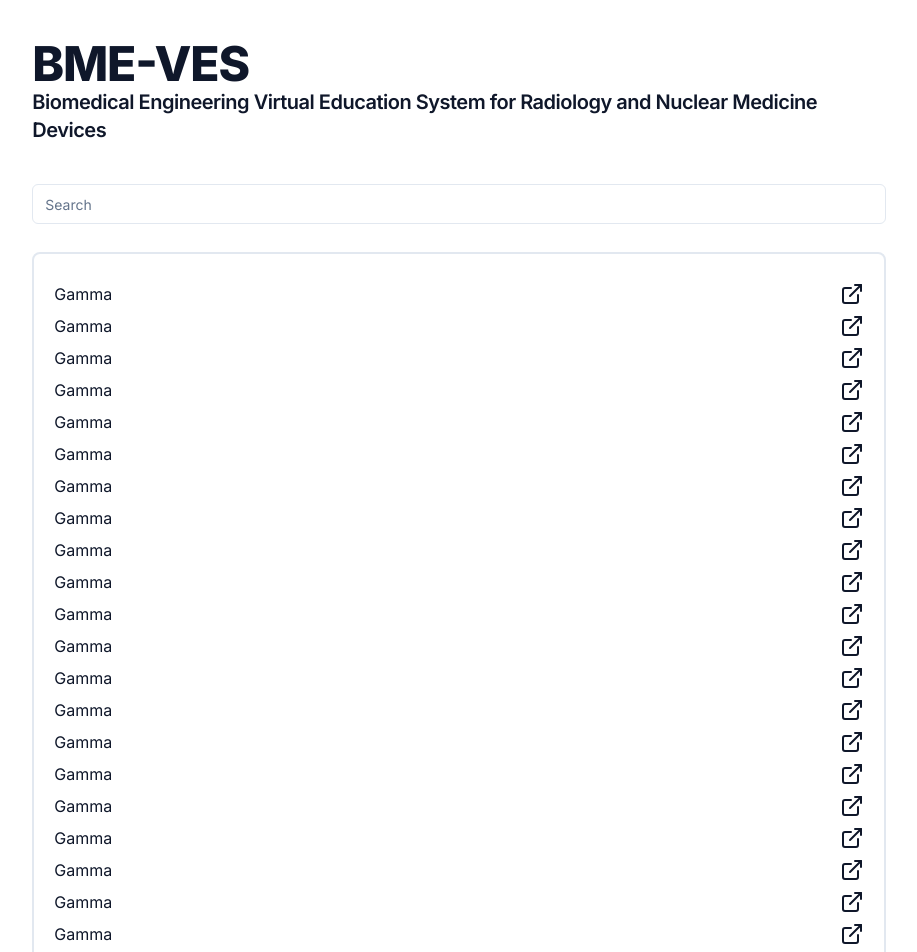
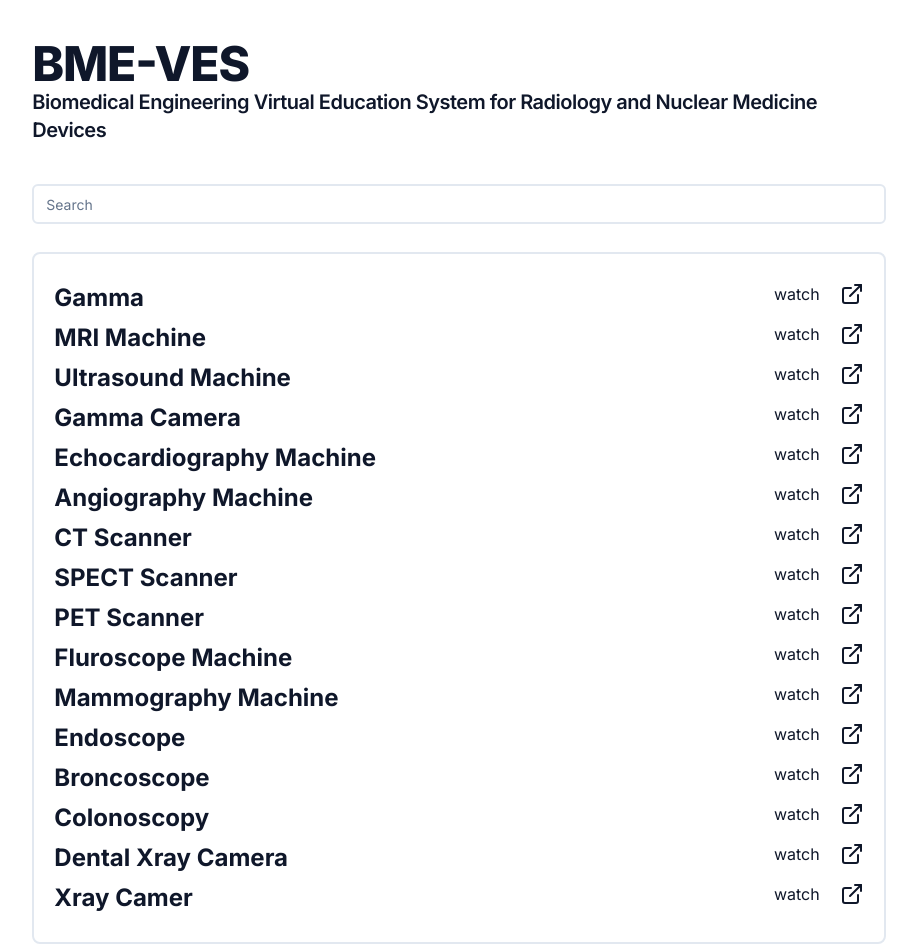
Before and after one commit to MusaGillani/bme-ves, a Next.js app: page / in a window 1280 px wide. Shown: the top 952 px of the page, without its empty margins (181-1098 px from the left). Built offline with nearby package versions, Linux system fonts and the light colour scheme.

Commit message:
fixed search added debouncing updated array of videos improved styling a little

```diff
--- /dev/null
+++ b/hooks/useDebounce.ts
@@ -0,0 +1,16 @@
+import { useEffect, useState } from "react";
+
+export default function useDebounce(value: string | undefined, delay: number) {
+  const [debouncedValue, setDebouncedValue] = useState(value);
+  useEffect(() => {
+    const handler = setTimeout(() => {
+      setDebouncedValue(value);
+    }, delay);
+
+    return () => {
+      clearTimeout(handler);
+    };
+  });
+
+  return debouncedValue;
+}
--- /dev/null
+++ b/hooks/useSearch.ts
@@ -0,0 +1,11 @@
+import useDebounce from "./useDebounce";
+
+export default function useSearch(val: string, videoNames) {
+  const debouncedValue = useDebounce(val, 500);
+  const filteredNames = videoNames.filter(({ name }) => {
+    if (debouncedValue === "") return true;
+    return name.toLowerCase().includes(debouncedValue.toLowerCase());
+  });
+
+  return filteredNames;
+}
--- a/pages/index.tsx
+++ b/pages/index.tsx
@@ -5,23 +5,37 @@ import Link from "next/link";
 import { ExternalLink } from "lucide-react";
 import { Input } from "@/components/ui/input";
 import { useState } from "react";
+import useSearch from "@/hooks/useSearch";
 
 const inter = Inter({
   subsets: ["latin"],
   display: "swap",
 });
 
-const videoNames = Array(50).fill({ link: "gamma_gpijtf", name: "Gamma" });
+const videoNames = [
+  { link: "gamma_gpijtf", name: "Gamma" },
+  { link: "", name: "MRI Machine" },
+  { link: "", name: "Ultrasound Machine " },
+  { link: "", name: "Gamma Camera" },
+  { link: "", name: "Echocardiography Machine" },
+  { link: "", name: "Angiography Machine " },
+  { link: "", name: "CT Scanner" },
+  { link: "", name: "SPECT Scanner" },
+  { link: "", name: "PET Scanner" },
+  { link: "", name: "Fluroscope Machine " },
+  { link: "", name: "Mammography Machine" },
+  { link: "", name: "Endoscope " },
+  { link: "", name: "Broncoscope" },
+  { link: "", name: "Colonoscopy" },
+  { link: "", name: "Dental Xray Camera" },
+  { link: "", name: "Xray Camer" },
+];
 const Home: NextPage = () => {
-  const [names, setNames] = useState(videoNames);
+  const [searchVal, setSearchVal] = useState("");
 
-  const search = (val: string) => {
-    console.log("val: ", val);
-    if (val === "") return;
-    const filters = names.filter(({ name }) =>
-      name.toLowerCase().includes(val.toLowerCase())
-    );
-    setNames(filters);
+  const filteredNames = useSearch(searchVal, videoNames);
+  const handleSearch = (val: string) => {
+    setSearchVal(val);
   };
 
   return (
@@ -33,24 +47,29 @@ const Home: NextPage = () => {
       </div>
       <div className="mb-2 w-2/3 mx-auto">
         <Input
+          className="border-2"
           type="Search"
           id="Search"
           placeholder="Search"
-          onChange={(e) => search(e.target.value.trim())}
+          onChange={(e) => handleSearch(e.target.value.trim())}
         />
       </div>
       <div className="w-2/3 h-full m-5 mx-auto border-2 border-solid rounded-lg p-5">
         <ul className="m-auto w-full">
-          {names.map(({ name, link }, index) => {
+          {filteredNames.map(({ name, link }, index) => {
             return (
               <li key={index} className="my-2 flex justify-between w-full">
-                <p>{name}</p>
+                <p className="overflow-hidden text-ellipsis md:text-2xl font-bold">
+                  {name}
+                </p>
                 <Link
                   href={{
                     pathname: "/videos",
                     query: { name: link },
                   }}
+                  className="flex"
                 >
+                  <p className="mx-5 md:block hidden">watch</p>
                   <ExternalLink />
                 </Link>
               </li>
```
